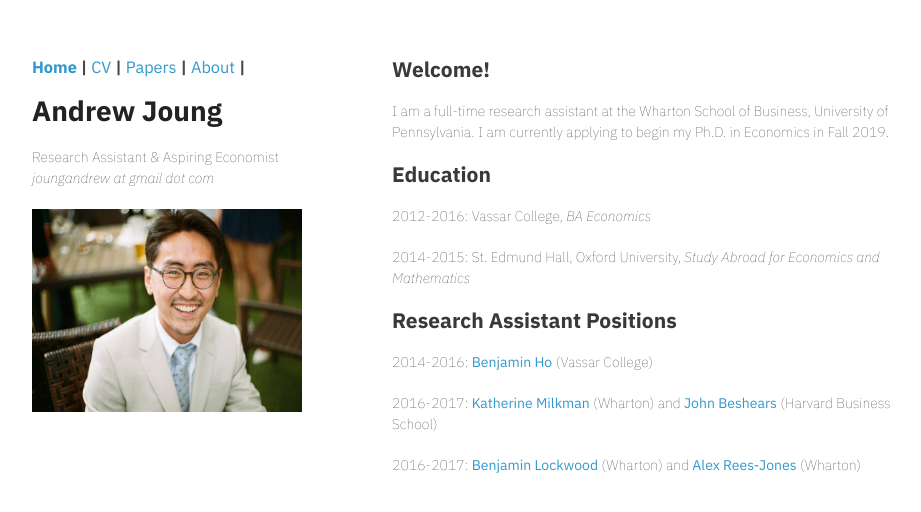
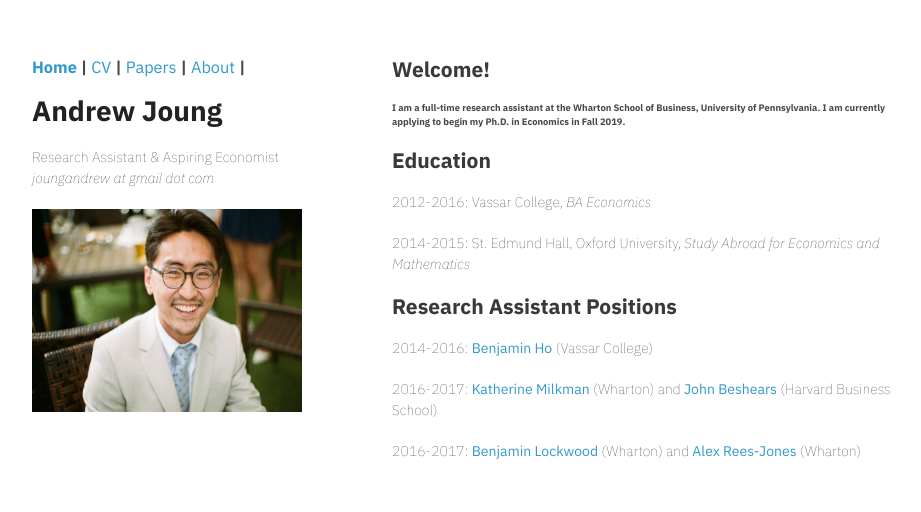
Before and after one commit to sxfinance/sxia.github.io, a Jekyll site: the page index.html, which Jekyll copies as it is, in a window 1280 px wide. Shown: the top 512 px of the page, without its empty margins (178-1099 px from the left). Built offline with Jekyll 4.4.1, drawn with Linux system fonts in a browser that asks for light colours.

```diff
--- a/index.html
+++ b/index.html
@@ -41,7 +41,7 @@
       </header>
    <section>
 	<h2><a id="welcome" class="anchor" href="#welcome" aria-hidden="true"><span class="octicon octicon-link"></span></a><b>Welcome!</b></h3>
-	<p>I am a full-time research assistant at the Wharton School of Business, University of Pennsylvania. I am currently applying to begin my Ph.D. in Economics in Fall 2019. </p>
+	<h6>I am a full-time research assistant at the Wharton School of Business, University of Pennsylvania. I am currently applying to begin my Ph.D. in Economics in Fall 2019. </h6>
 
 	<h2><a id="education" class="anchor" href="#education" aria-hidden="true"><span class="octicon octicon-link"></span></a><b>Education</b></h3>
 	<p>2012-2016: Vassar College, <i>BA Economics</i></p>
```
